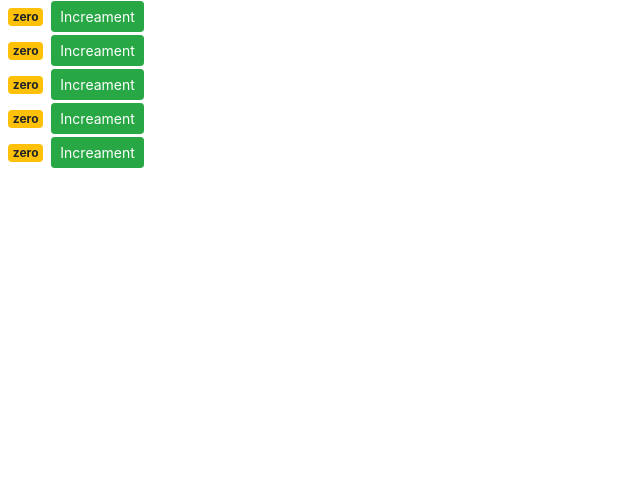
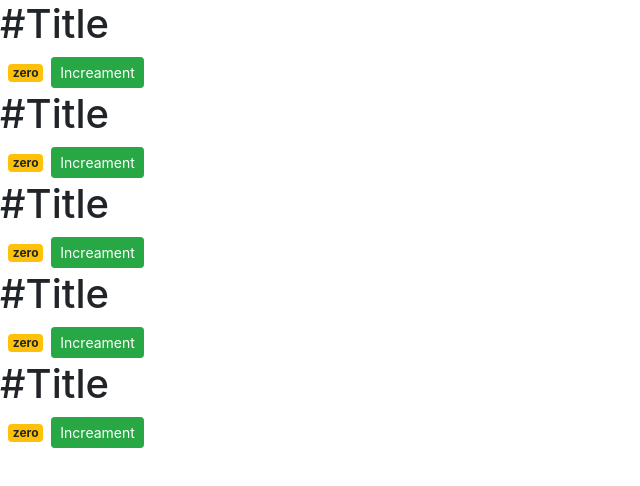
Before and after one commit to sumonsheikh/counter-app, a React (Create React App) app: page / in a window 1280 px wide. Shown: the top 486 px of the page, without its empty margins (0-640 px from the left). Built offline with nearby package versions, Linux system fonts and the light colour scheme.

Commit message:
Title add in the top

```diff
--- a/src/componets/counter.jsx
+++ b/src/componets/counter.jsx
@@ -22,6 +22,7 @@ class Counter extends Component {
         return(
 
         <div>
+            <h1>#Title</h1>
             <span className={this.getBadgeClasses()}>{this.formatCounter()}</span>
             <button onClick={()=>this.handleIcreament()} className="btn btn-success btn-sm">Increament</button>
             {this.state.tags.length ===0 && "please enter a tag"}
```
